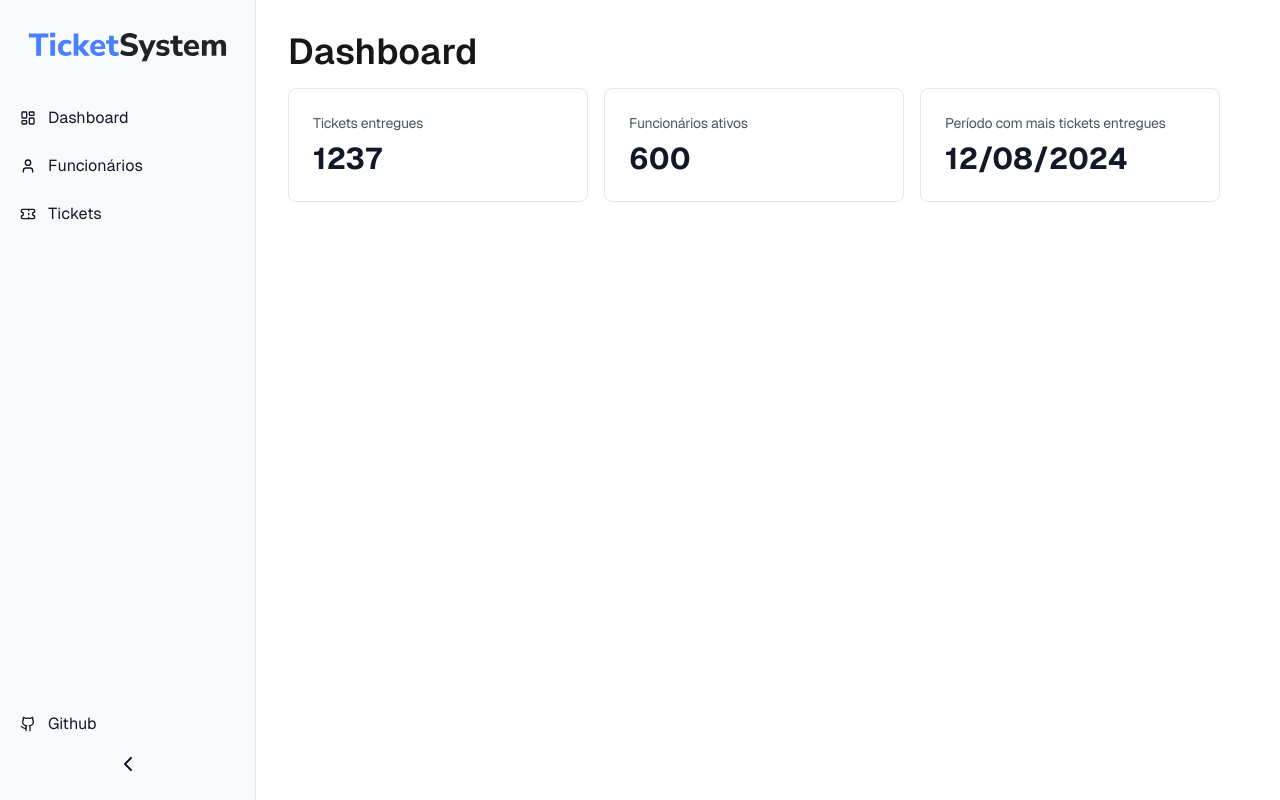
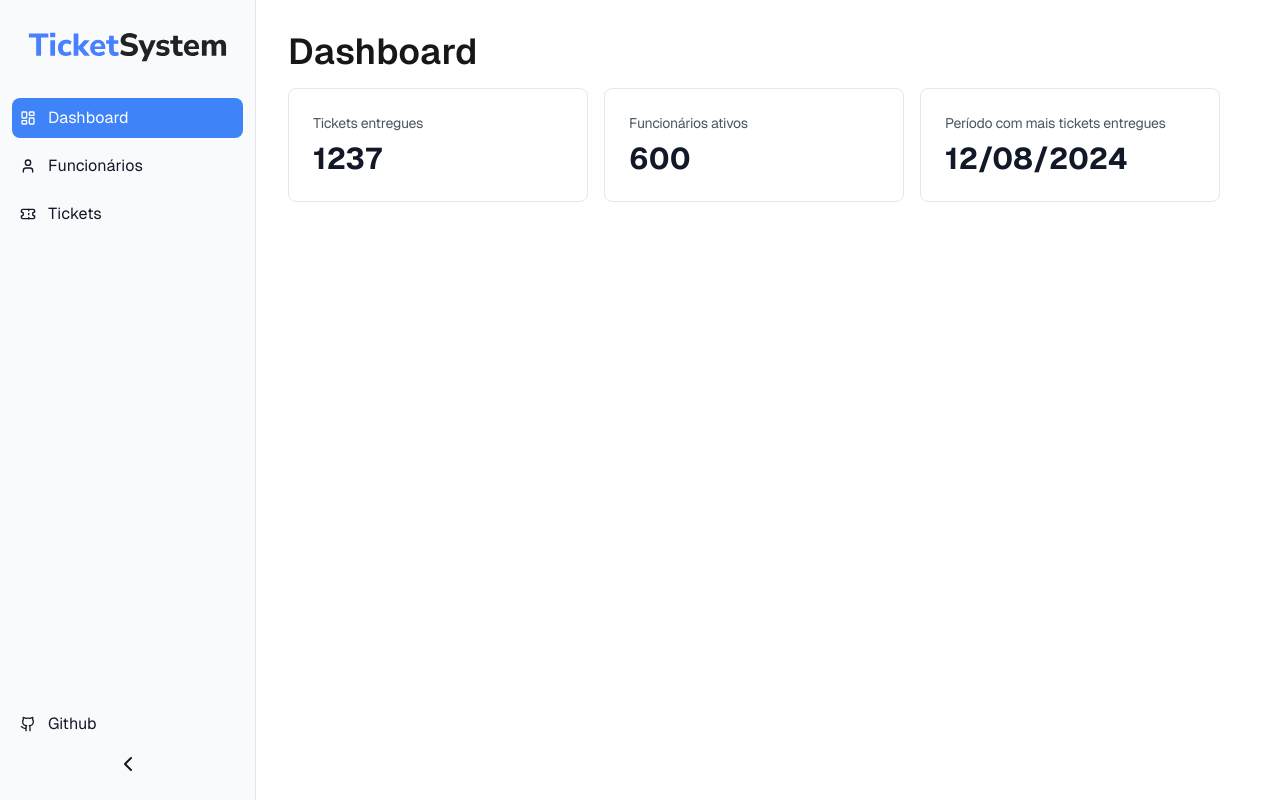
Before and after one commit to euperinotti/food-tickets, a Next.js app in the folder front/: page / in a window 1280 px wide. Built offline with nearby package versions, Linux system fonts and the light colour scheme.

Commit message:
feat: add use router match hook

```diff
--- a/front/src/components/ui/Sidebar/Item/index.tsx
+++ b/front/src/components/ui/Sidebar/Item/index.tsx
@@ -1,3 +1,4 @@
+import useRouteMatch from "@/hooks/useRouteMatch";
 import { SidebarItemProps } from "./types";
 
 export const SidebarItem = ({
@@ -6,13 +7,17 @@ export const SidebarItem = ({
   href,
   isOpen,
 }: SidebarItemProps) => {
-  const Icon = icon({ size: isOpen ? "" : "22px", className: isOpen ? "" : "w-full" });
+  const { isMatch } = useRouteMatch(href);
+  const Icon = icon({
+    size: isOpen ? "" : "22px",
+    className: `${!isOpen && "w-full"} ${isMatch && "text-white"}`,
+  });
 
   return (
     <li>
       <a
         href={href}
-        className={`flex items-center p-2 text-gray-900 rounded-lg dark:text-white hover:bg-gray-100 dark:hover:bg-gray-700 transition-all duration-300`}
+        className={`flex items-center p-2 text-gray-900 rounded-lg hover:bg-gray-100 transition-all duration-300 ${isMatch && "text-white bg-blue-500 hover:bg-blue-500"}`}
       >
         {Icon}
         {isOpen && <span className="ml-3">{label}</span>}
--- /dev/null
+++ b/front/src/hooks/useRouteMatch.ts
@@ -0,0 +1,15 @@
+import { usePathname } from "next/navigation";
+import { useEffect, useState } from "react";
+
+function useRouteMatch(targetRoute: string) {
+  const path = usePathname();
+  const [isMatch, setIsMatch] = useState(false);
+
+  useEffect(() => {
+    setIsMatch(path === targetRoute);
+  }, [path, targetRoute]);
+
+  return { isMatch };
+}
+
+export default useRouteMatch;
```
